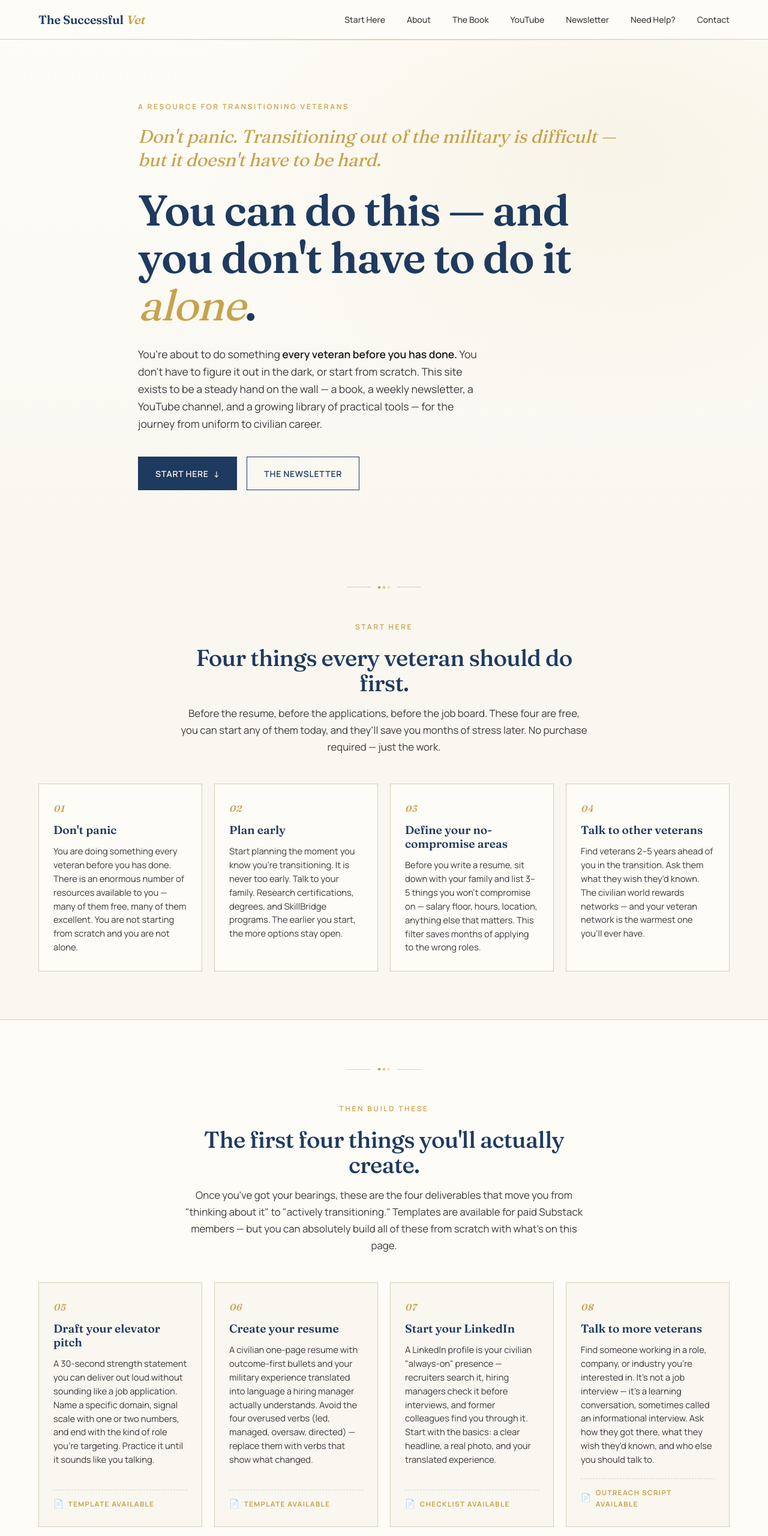
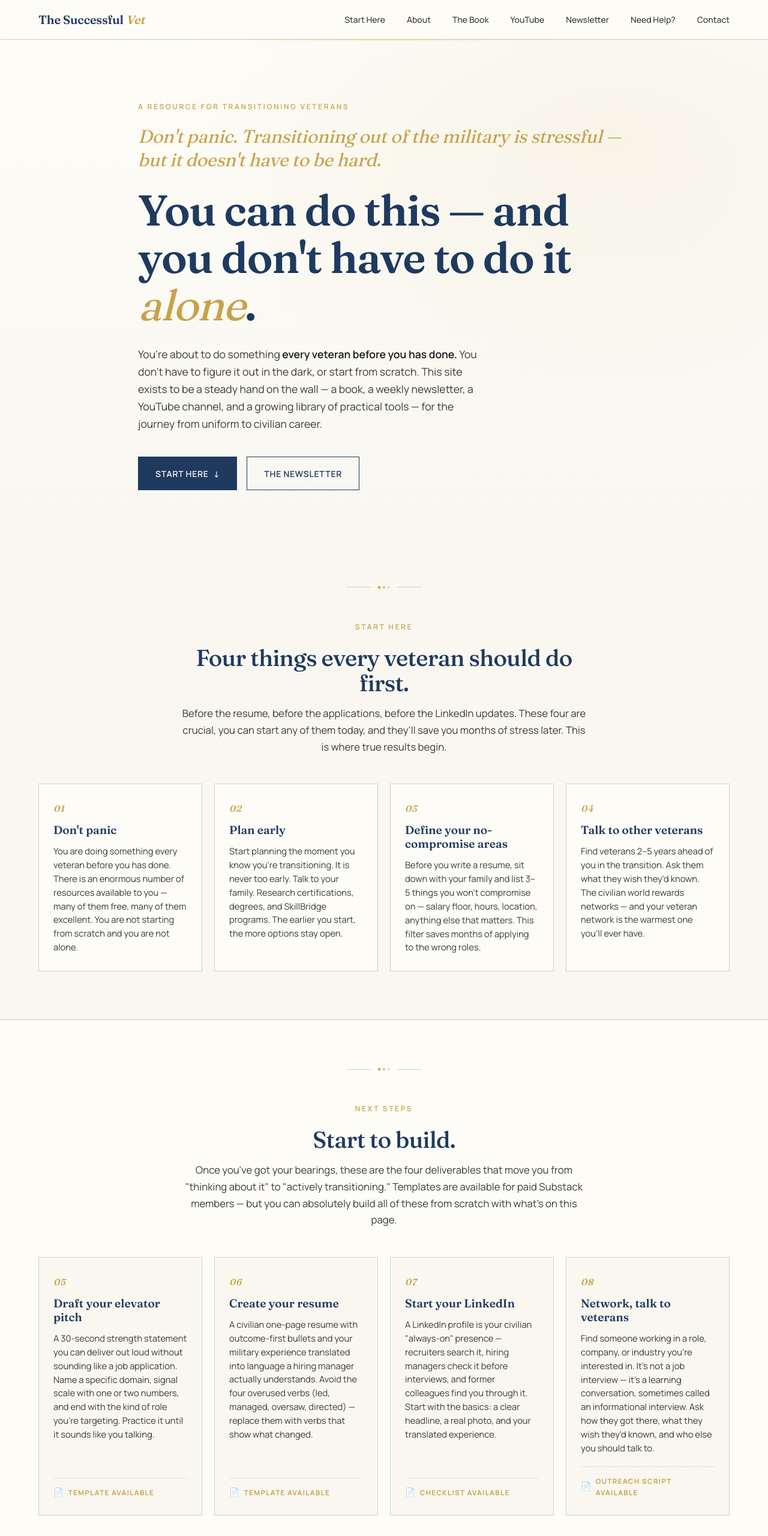
Before and after one commit to andrewmiller5041-boop/thesuccessfulvet, a plain HTML site: page index.html in a window 1280 px wide. Shown: the top 2560 px of the page at 60% size. Drawn offline with Linux system fonts and the light colour scheme.

Commit message:
Update index.html

```diff
--- a/index.html
+++ b/index.html
@@ -1219,7 +1219,7 @@
       <div class="hero__copy">
         <span class="eyebrow">A resource for transitioning veterans</span>
         <p class="hero__tagline">
-          Don't panic. Transitioning out of the military is difficult — but it doesn't have to be hard.
+          Don't panic. Transitioning out of the military is stressful — but it doesn't have to be hard.
         </p>
         <h1 class="hero__title">
           You can do this — and you don't have to do it <em>alone</em>.
@@ -1250,7 +1250,7 @@
       <span class="eyebrow">Start Here</span>
       <h2>Four things every veteran should do first.</h2>
       <p>
-        Before the resume, before the applications, before the job board. These four are free, you can start any of them today, and they'll save you months of stress later. No purchase required — just the work.
+        Before the resume, before the applications, before the LinkedIn updates. These four are crucial, you can start any of them today, and they'll save you months of stress later. This is where true results begin.
       </p>
     </div>
     <div class="tips__grid">
@@ -1293,8 +1293,8 @@
       <div class="sec-rule__mark"><span></span><span></span><span></span></div>
     </div>
     <div class="tips__head">
-      <span class="eyebrow">Then build these</span>
-      <h2>The first four things you'll actually create.</h2>
+      <span class="eyebrow">Next steps</span>
+      <h2>Start to build.</h2>
       <p>
         Once you've got your bearings, these are the four deliverables that move you from "thinking about it" to "actively transitioning." Templates are available for paid Substack members — but you can absolutely build all of these from scratch with what's on this page.
       </p>
@@ -1332,7 +1332,7 @@
       </div>
       <div class="tip">
         <span class="tip__num">08</span>
-        <div class="tip__title">Talk to more veterans</div>
+        <div class="tip__title">Network, talk to veterans</div>
         <div class="tip__desc">
           Find someone working in a role, company, or industry you're interested in. It's not a job interview — it's a learning conversation, sometimes called an informational interview. Ask how they got there, what they wish they'd known, and who else you should talk to.
         </div>
@@ -1464,7 +1464,7 @@
         </div>
         <div class="tier tier--paid">
           <div class="tier__name">Members</div>
-          <div class="tier__price">$8 / month — or $80 / year (two months free)</div>
+          <div class="tier__price">$8 / month — or $80 / year</div>
           <ul class="tier__features">
             <li>Everything in the free weekly post</li>
             <li>The full library of worksheets &amp; templates</li>
@@ -1521,7 +1521,7 @@
       </div>
     </div>
     <p class="work__note">
-      Pricing depends on what you need. The contact form below is the easiest way to start the conversation.
+      The contact form below is the easiest way to start the conversation.
     </p>
   </div>
 </section>
```
